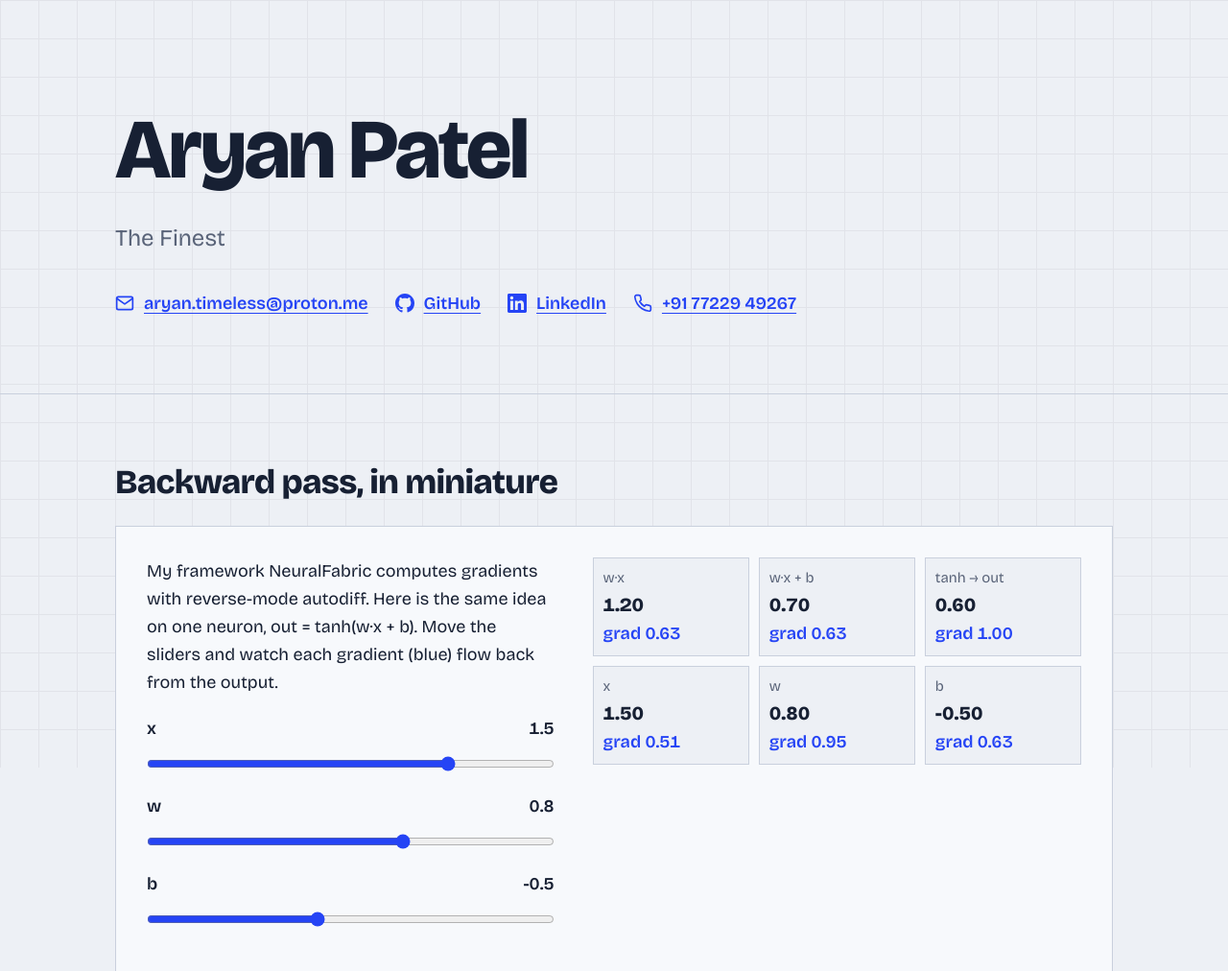
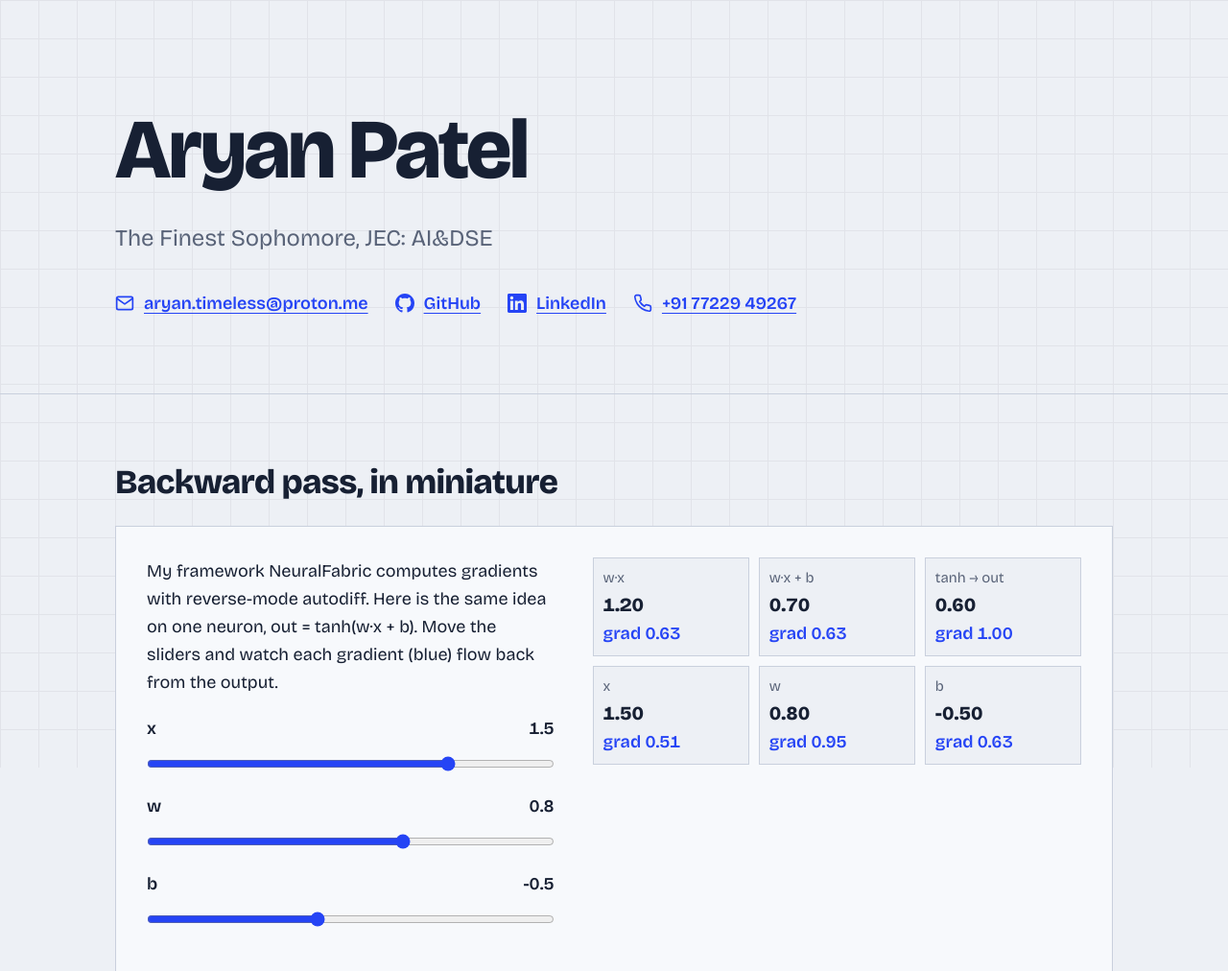
Before and after one commit to aryanap07/aryanap07.github.io, a plain HTML site: page index.html in a window 1280 px wide. Shown: the top 1012 px of the page at 96% size. Drawn offline with nearby package versions, Linux system fonts and the light colour scheme.

Commit message:
Update index.html

```diff
--- a/index.html
+++ b/index.html
@@ -600,6 +600,7 @@
 
     <p class="lede">
       The Finest
+      Sophomore, JEC: AI&DSE
     </p>
 
     <nav aria-label="Contact">
```
